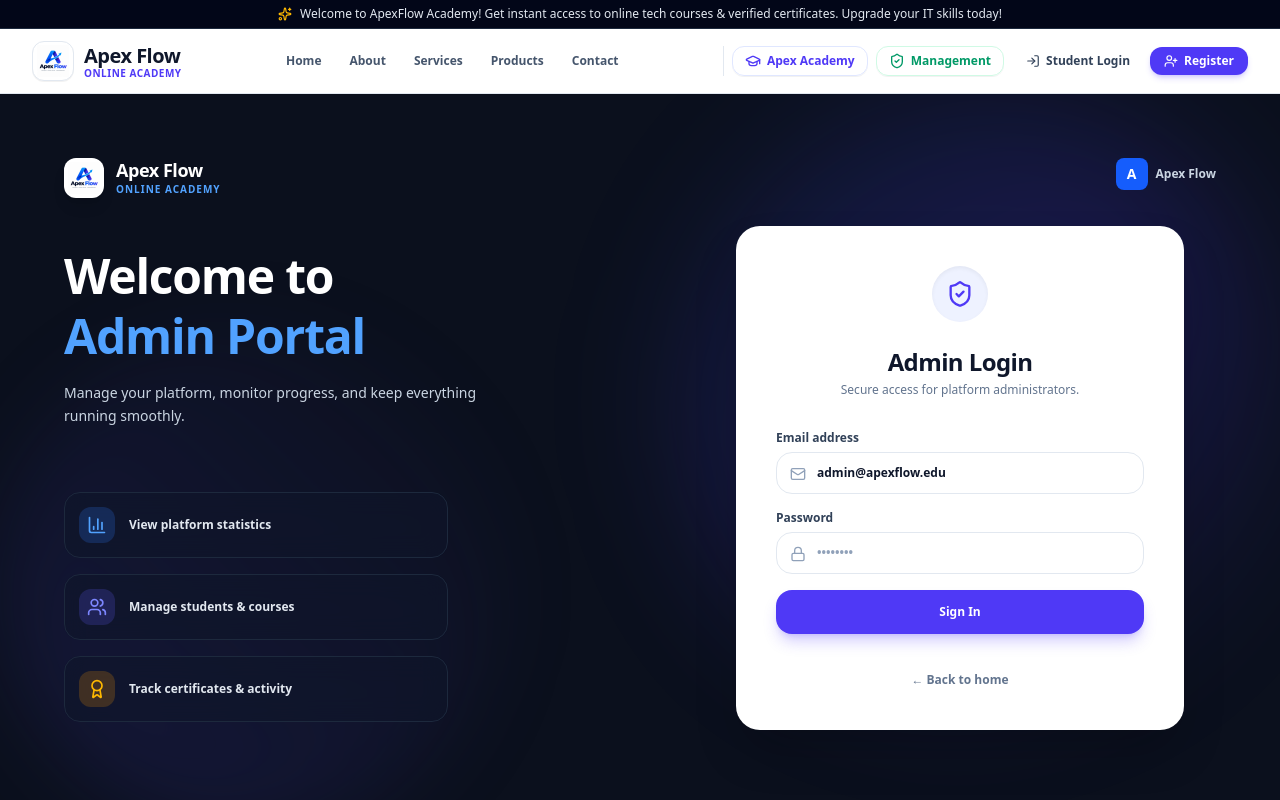
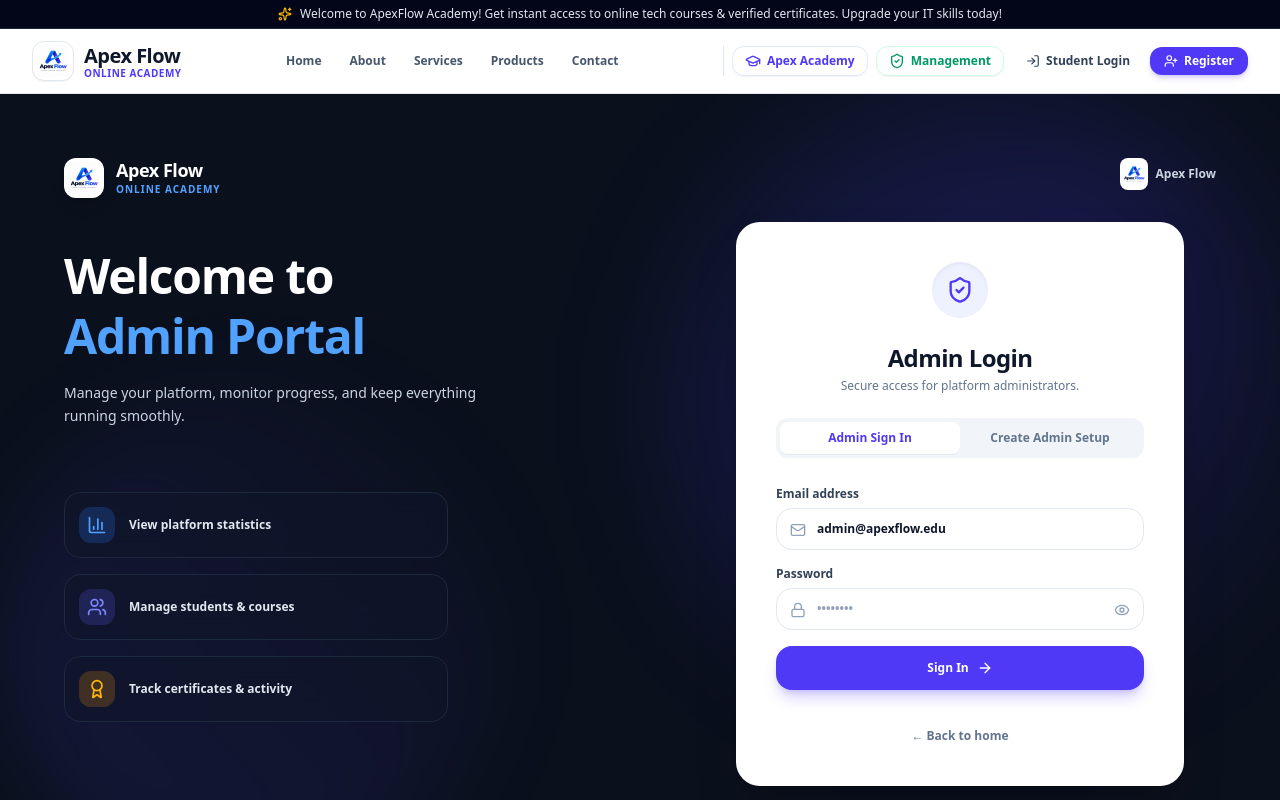
Before and after one commit to mfz-arch/ApexFlow, a Next.js app in the folder frontend/: page /admin in a window 1280 px wide. Shown: the top 800 px of the page. Built offline with nearby package versions, Linux system fonts and the light colour scheme.

Commit message:
Add password eye toggles and Master Admin Setup tab on /admin page

```diff
--- a/frontend/src/app/admin/page.tsx
+++ b/frontend/src/app/admin/page.tsx
@@ -13,6 +13,10 @@ import {
   Mail,
   CheckCircle2,
   BarChart3,
+  Eye,
+  EyeOff,
+  User,
+  KeyRound,
 } from 'lucide-react';
 import { useAcademy } from '@/context/AcademyContext';
 import { useAuth } from '@/context/AuthContext';
@@ -21,14 +25,17 @@ export default function AdminDashboardPage() {
   const { courses, certificates, completedCourseIds } = useAcademy();
   const { currentUser, role, loginAdmin } = useAuth();
 
+  const [adminName, setAdminName] = useState('Muntasir Ahmed');
   const [adminEmail, setAdminEmail] = useState('admin@apexflow.edu');
   const [adminPass, setAdminPass] = useState('');
+  const [showAdminPass, setShowAdminPass] = useState(false);
+  const [isSetupMode, setIsSetupMode] = useState(false);
 
   const isAdmin = role === 'admin';
 
   const handleAdminLogin = (e: React.FormEvent) => {
     e.preventDefault();
-    loginAdmin(adminEmail);
+    loginAdmin(adminEmail, adminName);
   };
 
   if (!isAdmin) {
@@ -99,13 +106,19 @@ export default function AdminDashboardPage() {
           </div>
         </div>
 
-        {/* Right Column - White Admin Login Form Card (Matching Screenshot 2) */}
+        {/* Right Column - White Admin Login/Setup Form Card */}
         <div className="w-full lg:w-1/2 p-6 sm:p-12 lg:p-16 flex flex-col justify-between relative z-10">
           {/* Top Right Logo */}
           <div className="hidden lg:flex justify-end">
             <div className="flex items-center gap-2">
-              <div className="w-8 h-8 rounded-lg bg-blue-600 flex items-center justify-center text-white font-bold text-sm">
-                A
+              <div className="h-8 w-auto bg-white rounded-lg p-0.5 shadow-2xs flex items-center justify-center">
+                <Image
+                  src="/logo.png"
+                  alt="Apex Flow Logo"
+                  width={28}
+                  height={28}
+                  className="h-6 w-auto object-contain"
+                />
               </div>
               <span className="text-xs font-extrabold text-slate-300">Apex Flow</span>
             </div>
@@ -121,14 +134,57 @@ export default function AdminDashboardPage() {
 
               <div className="text-center space-y-1">
                 <h2 className="text-2xl font-extrabold text-slate-900 tracking-tight">
-                  Admin Login
+                  {isSetupMode ? 'Create Master Admin Account' : 'Admin Login'}
                 </h2>
                 <p className="text-xs text-slate-500 font-medium">
-                  Secure access for platform administrators.
+                  {isSetupMode
+                    ? 'Set up your unique Administrator Master credentials for the platform.'
+                    : 'Secure access for platform administrators.'}
                 </p>
               </div>
 
-              <form onSubmit={handleAdminLogin} className="space-y-4 pt-2">
+              {/* Mode Toggle Switch */}
+              <div className="flex rounded-xl bg-slate-100 p-1 text-xs font-bold">
+                <button
+                  type="button"
+                  onClick={() => setIsSetupMode(false)}
+                  className={`flex-1 py-2 rounded-lg transition-colors ${
+                    !isSetupMode ? 'bg-white text-indigo-600 shadow-2xs' : 'text-slate-500 hover:text-slate-800'
+                  }`}
+                >
+                  Admin Sign In
+                </button>
+                <button
+                  type="button"
+                  onClick={() => setIsSetupMode(true)}
+                  className={`flex-1 py-2 rounded-lg transition-colors ${
+                    isSetupMode ? 'bg-white text-indigo-600 shadow-2xs' : 'text-slate-500 hover:text-slate-800'
+                  }`}
+                >
+                  Create Admin Setup
+                </button>
+              </div>
+
+              <form onSubmit={handleAdminLogin} className="space-y-4 pt-1">
+                {isSetupMode && (
+                  <div>
+                    <label className="block text-xs font-bold text-slate-700 mb-1.5">
+                      Administrator Full Name
+                    </label>
+                    <div className="relative">
+                      <User className="w-4 h-4 text-slate-400 absolute left-3.5 top-3.5" />
+                      <input
+                        type="text"
+                        required
+                        value={adminName}
+                        onChange={(e) => setAdminName(e.target.value)}
+                        placeholder="e.g. Muntasir Ahmed"
+                        className="w-full bg-white border border-slate-200 rounded-2xl pl-10 pr-4 py-3 text-xs font-semibold text-slate-900 placeholder-slate-400 focus:outline-none focus:border-indigo-600 focus:ring-1 focus:ring-indigo-600 transition-all"
+                      />
+                    </div>
+                  </div>
+                )}
+
                 <div>
                   <label className="block text-xs font-bold text-slate-700 mb-1.5">
                     Email address
@@ -140,7 +196,7 @@ export default function AdminDashboardPage() {
                       required
                       value={adminEmail}
                       onChange={(e) => setAdminEmail(e.target.value)}
-                      placeholder="admin@example.com"
+                      placeholder="admin@apexflow.edu"
                       className="w-full bg-white border border-slate-200 rounded-2xl pl-10 pr-4 py-3 text-xs font-semibold text-slate-900 placeholder-slate-400 focus:outline-none focus:border-indigo-600 focus:ring-1 focus:ring-indigo-600 transition-all"
                     />
                   </div>
@@ -153,13 +209,20 @@ export default function AdminDashboardPage() {
                   <div className="relative">
                     <Lock className="w-4 h-4 text-slate-400 absolute left-3.5 top-3.5" />
                     <input
-                      type="password"
+                      type={showAdminPass ? 'text' : 'password'}
                       required
                       value={adminPass}
                       onChange={(e) => setAdminPass(e.target.value)}
                       placeholder="••••••••"
-                      className="w-full bg-white border border-slate-200 rounded-2xl pl-10 pr-4 py-3 text-xs font-semibold text-slate-900 placeholder-slate-400 focus:outline-none focus:border-indigo-600 focus:ring-1 focus:ring-indigo-600 transition-all"
+                      className="w-full bg-white border border-slate-200 rounded-2xl pl-10 pr-10 py-3 text-xs font-semibold text-slate-900 placeholder-slate-400 focus:outline-none focus:border-indigo-600 focus:ring-1 focus:ring-indigo-600 transition-all"
                     />
+                    <button
+                      type="button"
+                      onClick={() => setShowAdminPass(!showAdminPass)}
+                      className="absolute right-3.5 top-3.5 text-slate-400 hover:text-slate-600"
+                    >
+                      {showAdminPass ? <EyeOff className="w-4 h-4" /> : <Eye className="w-4 h-4" />}
+                    </button>
                   </div>
                 </div>
 
@@ -167,7 +230,8 @@ export default function AdminDashboardPage() {
                   type="submit"
                   className="w-full py-3.5 px-4 rounded-2xl bg-indigo-600 hover:bg-indigo-700 text-white font-extrabold text-xs shadow-lg shadow-indigo-600/25 transition-all flex items-center justify-center gap-2"
                 >
-                  <span>Sign In</span>
+                  <span>{isSetupMode ? 'Create & Access Control Center' : 'Sign In'}</span>
+                  <ArrowRight className="w-4 h-4" />
                 </button>
               </form>
 
--- a/frontend/src/app/auth/register/page.tsx
+++ b/frontend/src/app/auth/register/page.tsx
@@ -3,7 +3,7 @@
 import React, { useState } from 'react';
 import Link from 'next/link';
 import { useRouter } from 'next/navigation';
-import { GraduationCap, User, Mail, Lock, ArrowRight } from 'lucide-react';
+import { GraduationCap, User, Mail, Lock, ArrowRight, Eye, EyeOff } from 'lucide-react';
 import { useAuth } from '@/context/AuthContext';
 
 export default function RegisterPage() {
@@ -14,6 +14,8 @@ export default function RegisterPage() {
   const [email, setEmail] = useState('');
   const [password, setPassword] = useState('');
   const [confirmPassword, setConfirmPassword] = useState('');
+  const [showPassword, setShowPassword] = useState(false);
+  const [showConfirmPassword, setShowConfirmPassword] = useState(false);
   const [error, setError] = useState('');
 
   const handleSubmit = (e: React.FormEvent) => {
@@ -102,28 +104,46 @@ export default function RegisterPage() {
             <label className="block text-xs font-bold text-slate-700 mb-1 flex items-center gap-1.5">
               <Lock className="w-3.5 h-3.5 text-slate-400" /> Password
             </label>
+            <div className="relative">
               <input
-              type="password"
+                type={showPassword ? 'text' : 'password'}
                 required
                 value={password}
                 onChange={(e) => setPassword(e.target.value)}
                 placeholder="••••••••"
-              className="w-full bg-slate-50 border border-slate-200 rounded-xl px-3.5 py-2.5 text-xs font-semibold text-slate-900 focus:outline-none focus:border-indigo-500 focus:bg-white"
+                className="w-full bg-slate-50 border border-slate-200 rounded-xl pl-3.5 pr-10 py-2.5 text-xs font-semibold text-slate-900 focus:outline-none focus:border-indigo-500 focus:bg-white"
               />
+              <button
+                type="button"
+                onClick={() => setShowPassword(!showPassword)}
+                className="absolute right-3 top-2.5 text-slate-400 hover:text-slate-600"
+              >
+                {showPassword ? <EyeOff className="w-4 h-4" /> : <Eye className="w-4 h-4" />}
+              </button>
+            </div>
           </div>
 
           <div>
             <label className="block text-xs font-bold text-slate-700 mb-1 flex items-center gap-1.5">
               <Lock className="w-3.5 h-3.5 text-slate-400" /> Confirm Password
             </label>
+            <div className="relative">
               <input
-              type="password"
+                type={showConfirmPassword ? 'text' : 'password'}
                 required
                 value={confirmPassword}
                 onChange={(e) => setConfirmPassword(e.target.value)}
                 placeholder="••••••••"
-              className="w-full bg-slate-50 border border-slate-200 rounded-xl px-3.5 py-2.5 text-xs font-semibold text-slate-900 focus:outline-none focus:border-indigo-500 focus:bg-white"
+                className="w-full bg-slate-50 border border-slate-200 rounded-xl pl-3.5 pr-10 py-2.5 text-xs font-semibold text-slate-900 focus:outline-none focus:border-indigo-500 focus:bg-white"
               />
+              <button
+                type="button"
+                onClick={() => setShowConfirmPassword(!showConfirmPassword)}
+                className="absolute right-3 top-2.5 text-slate-400 hover:text-slate-600"
+              >
+                {showConfirmPassword ? <EyeOff className="w-4 h-4" /> : <Eye className="w-4 h-4" />}
+              </button>
+            </div>
           </div>
 
           <button
--- a/frontend/src/context/AuthContext.tsx
+++ b/frontend/src/context/AuthContext.tsx
@@ -94,11 +94,12 @@ export function AuthProvider({ children }: { children: React.ReactNode }) {
     }
   };
 
-  const loginAdmin = (email: string): boolean => {
+  const loginAdmin = (email: string, name?: string): boolean => {
+    const cleanEmail = email.trim().toLowerCase();
     const adminUser: User = {
       id: 'usr-admin-master',
-      name: 'Academy Control Tower',
-      email: email.trim() || 'admin@apexflow.edu',
+      name: name?.trim() || 'Academy Master Admin',
+      email: cleanEmail || 'admin@apexflow.edu',
       role: 'admin',
       xp: 1000,
       level: 10,
```
Lines whose indentation alone changed are shown as unchanged.
